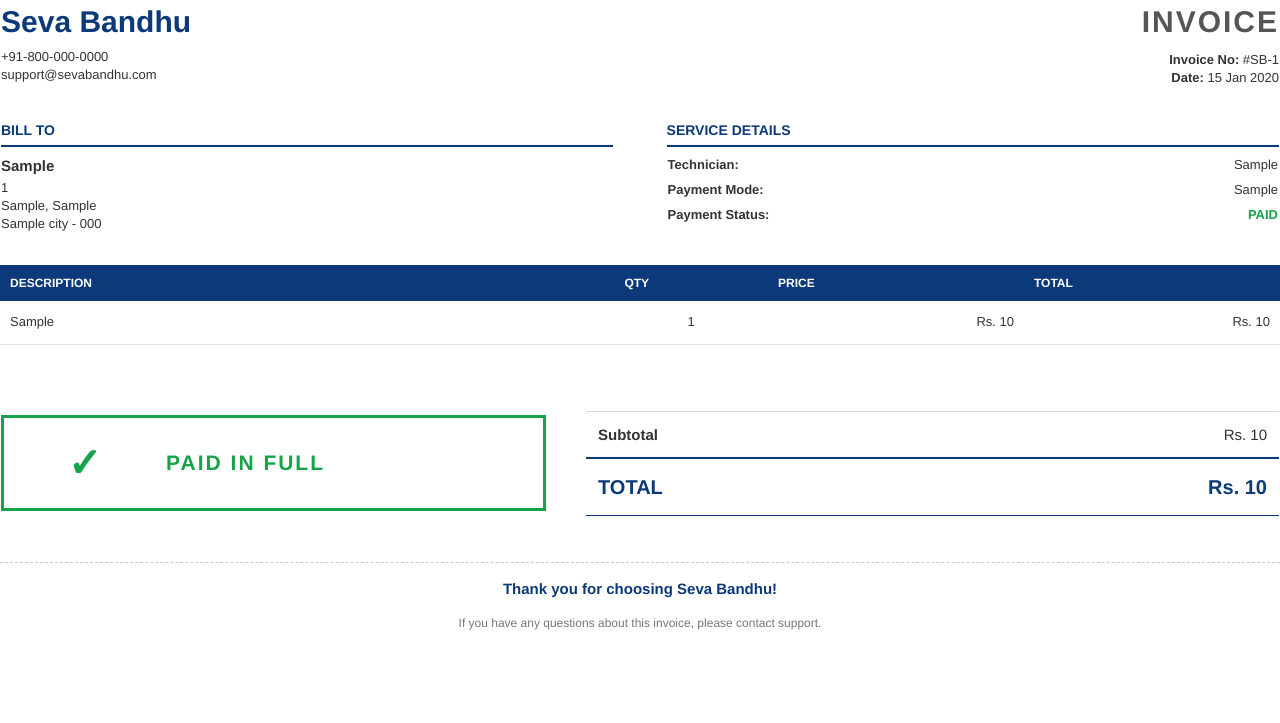
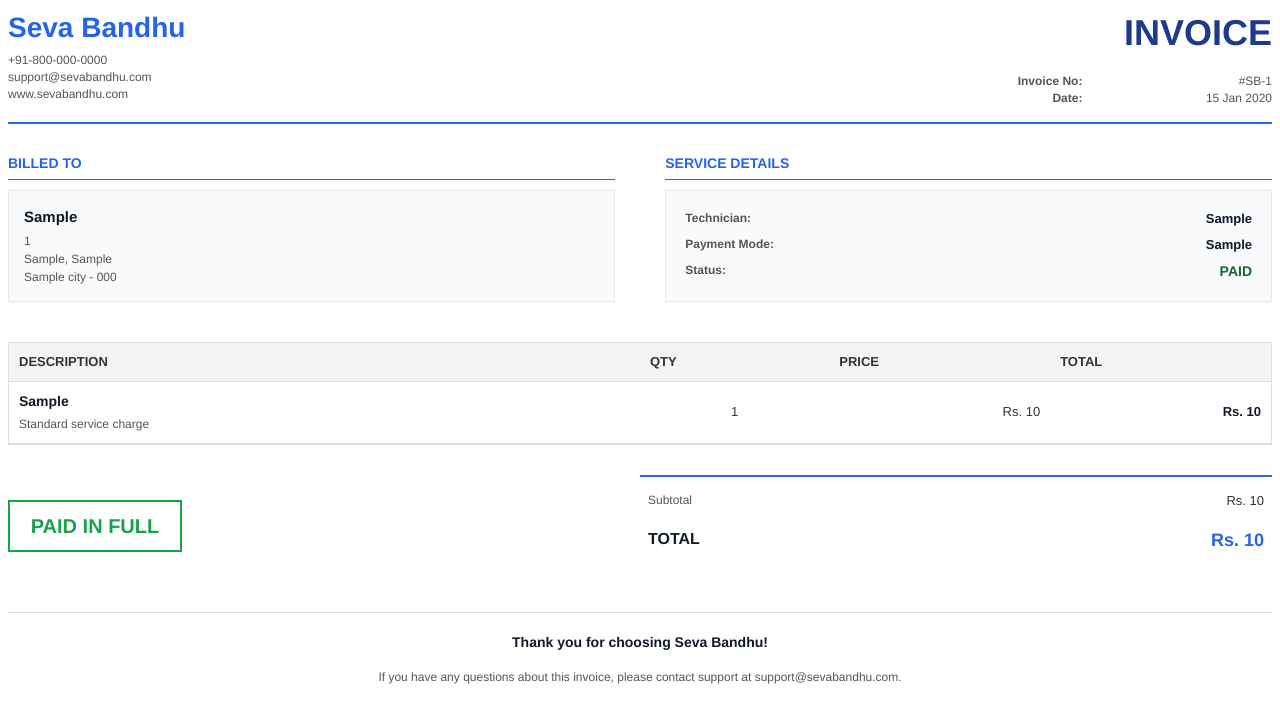
Before and after one commit to SRC9060/Seva-Bandhu, a Django app: template SevaBandhu-Frontend/templates/customer/invoice.html in a window 1280 px wide. Shown: the top 723 px of the page. Run offline with Django 5.2, Linux system fonts and the light colour scheme; the template is opened without the code that fills it: most values are stand-ins (such as "Sample title", 1, 10 or a date in 2020).

Commit message:
Fixed invoice design

```diff
--- a/SevaBandhu-Frontend/templates/customer/invoice.html
+++ b/SevaBandhu-Frontend/templates/customer/invoice.html
@@ -1,668 +1,247 @@
 <!DOCTYPE html>
 <html lang="en">
-
 <head>
     <meta charset="UTF-8">
-    <title>Invoice</title>
-
+    <title>Invoice - #SB-{{ service.id }}</title>
     <style>
         @page {
             size: A4 portrait;
-            margin: 1.2cm;
+            margin: 1.5cm;
         }
-
-        * {
-            box-sizing: border-box;
-        }
-
         body {
             font-family: 'Helvetica', 'Arial', sans-serif;
             font-size: 13px;
             color: #333333;
             line-height: 1.4;
-            margin: 0;
-            padding: 0;
         }
-
         table {
             width: 100%;
-            border-collapse: collapse;
         }
-
-        td,
-        th {
+        th, td {
             vertical-align: top;
         }
-
-        /* =====================================================
-           HEADER
-        ====================================================== */
-
-        .header-table {
-            margin-bottom: 32px;
-        }
-
-        .logo {
-            font-size: 30px;
+        .header-title {
+            font-size: 36px;
             font-weight: bold;
-            color: #0b3979;
-            margin-bottom: 5px;
-        }
-
-        .title {
-            font-size: 30px;
-            font-weight: bold;
-            color: #555555;
+            color: #1e3a8a;
             text-align: right;
             text-transform: uppercase;
-            letter-spacing: 2px;
-            margin-bottom: 5px;
         }
-
-        /* =====================================================
-           META INFORMATION
-        ====================================================== */
-
-        .meta-table {
-            margin-bottom: 30px;
-            page-break-inside: avoid;
+        .company-name {
+            font-size: 28px;
+            font-weight: bold;
+            color: #2563eb;
         }
-
+        .meta-text {
+            color: #555555;
+            font-size: 12px;
+        }
         .section-title {
             font-size: 14px;
             font-weight: bold;
-            color: #0b3979;
-            margin-bottom: 8px;
+            color: #2563eb;
             text-transform: uppercase;
-            border-bottom: 2px solid #0b3979;
-            padding-bottom: 4px;
+            padding-bottom: 5px;
+            border-bottom: 1px solid #2563eb;
+            margin-bottom: 10px;
         }
-
-        /* =====================================================
-           ITEMS TABLE
-        ====================================================== */
-
+        .info-table td {
+            padding: 4px;
+        }
         .items-table {
-            width: 100%;
-            border-collapse: collapse;
-            page-break-inside: avoid;
+            border: 1px solid #dddddd;
         }
-
         .items-table th {
-            background-color: #0b3979;
-            color: #ffffff;
+            background-color: #f3f4f6;
+            color: #333333;
+            font-weight: bold;
+            text-transform: uppercase;
             padding: 10px;
-            font-size: 12px;
-            text-transform: uppercase;
+            border-bottom: 1px solid #dddddd;
             text-align: left;
         }
-
         .items-table td {
-            padding: 12px 10px;
-            border-bottom: 1px solid #e0e0e0;
+            padding: 10px;
+            border-bottom: 1px solid #dddddd;
         }
-
+        .totals-table td {
+            padding: 8px;
+        }
         .text-right {
             text-align: right;
         }
-
         .text-center {
             text-align: center;
         }
-
-        /* =====================================================
-           TOTALS SECTION
-        ====================================================== */
-
-        .totals-section {
-            width: 100%;
-            margin-top: 65px;
-            page-break-inside: avoid;
+        .badge-paid {
+            color: #166534;
+            font-weight: bold;
+            font-size: 14px;
+            text-transform: uppercase;
         }
-
-        .payment-status-cell {
-            width: 45%;
-            vertical-align: middle;
-            padding-right: 30px;
+        .badge-unpaid {
+            color: #991b1b;
+            font-weight: bold;
+            font-size: 14px;
+            text-transform: uppercase;
         }
-
-        .totals-cell {
-            width: 55%;
-            vertical-align: middle;
-            padding-left: 10px;
-        }
-
-        /* =====================================================
-           PAID IN FULL BOX
-        ====================================================== */
-
-        .paid-box {
-            width: 100%;
-            height: 96px;
-            border: 3px solid #16a34a;
-            border-radius: 2px;
-        }
-
-        .paid-box td {
-            vertical-align: middle;
-            border: none;
-        }
-
-        .paid-icon-cell {
-            width: 30%;
-            text-align: center;
-        }
-
-        .paid-icon {
-            display: inline-block;
+        .stamp-paid {
             color: #16a34a;
-            font-size: 40px;
-            font-weight: bold;
-            text-align: center;
-        }
-
-        .paid-text-cell {
-            width: 70%;
-            text-align: left;
-        }
-
-        .paid-text {
-            font-size: 21px;
-            font-weight: bold;
-            color: #16a34a;
-            letter-spacing: 2px;
-            white-space: nowrap;
-        }
-
-        /* =====================================================
-           PAYMENT PENDING BOX
-        ====================================================== */
-
-        .pending-box {
-            width: 100%;
-            height: 96px;
-            border: 3px solid #dc2626;
-            border-radius: 2px;
-        }
-
-        .pending-box td {
-            vertical-align: middle;
-            border: none;
-        }
-
-        .pending-text {
-            font-size: 17px;
-            font-weight: bold;
-            color: #dc2626;
-            letter-spacing: 1.5px;
-            text-align: center;
-        }
-
-        /* =====================================================
-           SUBTOTAL / TOTAL
-        ====================================================== */
-
-        .totals-table {
-            width: 100%;
-            border-collapse: collapse;
-        }
-
-        .totals-table td {
-            padding: 12px 12px;
-            border: none;
-        }
-
-        /* Subtotal */
-        .subtotal-row td {
-            border-top: 1px solid #d9d9d9;
-            border-bottom: 2px solid #0b3979;
-        }
-
-        .subtotal-label {
-            width: 55%;
-            font-size: 15px;
-            font-weight: bold;
-            color: #333333;
-            text-align: left;
-        }
-
-        .subtotal-amount {
-            width: 45%;
-            font-size: 15px;
-            color: #333333;
-            text-align: right;
-            white-space: nowrap;
-        }
-
-        /* Total */
-        .total-row td {
-            border-bottom: 1px solid #0b3979;
-            padding-top: 14px;
-            padding-bottom: 14px;
-        }
-
-        .total-label {
-            width: 55%;
             font-size: 20px;
             font-weight: bold;
-            color: #0b3979;
-            text-align: left;
+            border: 2px solid #16a34a;
+            padding: 10px;
+            text-align: center;
+            width: 150px;
+            text-transform: uppercase;
         }
-
-        .total-amount {
-            width: 45%;
+        .stamp-pending {
+            color: #dc2626;
             font-size: 20px;
             font-weight: bold;
-            color: #0b3979;
-            text-align: right;
-            white-space: nowrap;
-        }
-
-        /* =====================================================
-           PAYMENT STATUS TEXT
-        ====================================================== */
-
-        .status-paid {
-            color: #16a34a;
-            font-weight: bold;
-        }
-
-        .status-unpaid {
-            color: #dc2626;
-            font-weight: bold;
-        }
-
-        /* =====================================================
-           FOOTER
-        ====================================================== */
-
-        .footer {
-            margin-top: 45px;
-            padding-top: 15px;
-            border-top: 1px dashed #cccccc;
-            font-size: 12px;
-            color: #777777;
+            border: 2px solid #dc2626;
+            padding: 10px;
             text-align: center;
-            page-break-inside: avoid;
-        }
-
-        .footer strong {
-            color: #0b3979;
-            font-size: 15px;
-        }
-
-        /* =====================================================
-           PRINT SAFETY
-        ====================================================== */
-
-        .no-break {
-            page-break-inside: avoid;
+            width: 200px;
+            text-transform: uppercase;
         }
     </style>
 </head>
-
 <body>
 
-    <!-- =====================================================
-         HEADER
-    ====================================================== -->
+    <!-- HEADER -->
+    <table cellpadding="0" cellspacing="0" style="margin-bottom: 30px; border-bottom: 2px solid #2563eb; padding-bottom: 15px;">
+        <tr>
+            <td width="50%">
+                <div class="company-name">Seva Bandhu</div>
+                <div class="meta-text" style="margin-top: 5px;">
+                    +91-800-000-0000<br>
+                    support@sevabandhu.com<br>
+                    www.sevabandhu.com
+                </div>
+            </td>
+            <td width="50%" align="right">
+                <div class="header-title">Invoice</div>
+                <table cellpadding="0" cellspacing="0" style="margin-top: 15px; width: 100%;">
+                    <tr>
+                        <td width="40%"></td>
+                        <td class="meta-text" align="right" width="30%"><strong>Invoice No:</strong></td>
+                        <td class="meta-text" align="right" width="30%" style="padding-left: 10px;">#SB-{{ service.id }}</td>
+                    </tr>
+                    <tr>
+                        <td width="40%"></td>
+                        <td class="meta-text" align="right" width="30%"><strong>Date:</strong></td>
+                        <td class="meta-text" align="right" width="30%" style="padding-left: 10px;">{{ service.created_at|date:"d M Y" }}</td>
+                    </tr>
+                </table>
+            </td>
+        </tr>
+    </table>
 
-    <table class="header-table">
+    <!-- BILLING INFO -->
+    <table cellpadding="0" cellspacing="0" style="margin-bottom: 40px;">
         <tr>
-
-            <td style="width: 50%;">
-                <div class="logo">
-                    Seva Bandhu
+            <!-- BILL TO -->
+            <td width="48%">
+                <div class="section-title">Billed To</div>
+                <div style="background-color: #f9fafb; padding: 15px; border: 1px solid #e5e7eb;">
+                    <div style="font-weight: bold; font-size: 15px; color: #111827; margin-bottom: 5px;">
+                        {{ service.customer_username|title }}
                     </div>
-
-                <div>
-                    +91-800-000-0000
+                    <div class="meta-text" style="line-height: 1.5;">
+                        {{ service.service_detail.contact_number }}<br>
+                        {{ service.service_address.house_flat_no }}, {{ service.service_address.street_area }}<br>
+                        {{ service.service_address.city }} - {{ service.service_address.pincode }}
                     </div>
-
-                <div>
-                    support@sevabandhu.com
                 </div>
             </td>
 
-            <td style="width: 50%;">
+            <td width="4%"></td>
 
-                <div class="title">
-                    INVOICE
+            <!-- SERVICE DETAILS -->
+            <td width="48%">
+                <div class="section-title">Service Details</div>
+                <div style="background-color: #f9fafb; padding: 15px; border: 1px solid #e5e7eb;">
+                    <table cellpadding="0" cellspacing="0" class="info-table" style="width: 100%;">
+                        <tr>
+                            <td class="meta-text" width="40%"><strong>Technician:</strong></td>
+                            <td class="text-right" width="60%">
+                                {% if service.technician_username %}
+                                    <span style="font-weight: bold; color: #111827;">{{ service.technician_username|title }}</span>
+                                {% else %}
+                                    <span style="font-style: italic; color: #6b7280;">Not Assigned</span>
+                                {% endif %}
+                            </td>
+                        </tr>
+                        <tr>
+                            <td class="meta-text" width="40%"><strong>Payment Mode:</strong></td>
+                            <td class="text-right" width="60%" style="font-weight: bold; color: #111827;">
+                                {{ service.payment_method|capfirst }}
+                            </td>
+                        </tr>
+                        <tr>
+                            <td class="meta-text" width="40%"><strong>Status:</strong></td>
+                            <td class="text-right" width="60%">
+                                <span class="{% if service.payment_status == 'paid' %}badge-paid{% else %}badge-unpaid{% endif %}">
+                                    {{ service.payment_status }}
+                                </span>
+                            </td>
+                        </tr>
+                    </table>
                 </div>
-
-                <div class="text-right" style="margin-top: 8px;">
-                    <strong>Invoice No:</strong>
-                    #SB-{{ service.id }}
-                    <br>
-
-                    <strong>Date:</strong>
-                    {{ service.created_at|date:"d M Y" }}
-                </div>
-
             </td>
-
         </tr>
     </table>
 
-
-    <!-- =====================================================
-         BILL TO / SERVICE DETAILS
-    ====================================================== -->
-
-    <table class="meta-table">
+    <!-- ITEMS -->
+    <table class="items-table" cellpadding="0" cellspacing="0" style="margin-bottom: 30px;">
         <tr>
-
-            <!-- BILL TO -->
-
-            <td style="width: 48%;">
-
-                <div class="section-title">
-                    Bill To
-                </div>
-
-                <div style="
-                        font-size: 15px;
-                        font-weight: bold;
-                        margin-bottom: 3px;
-                    ">
-                    {{ service.customer_username|title }}
-                </div>
-
-                <div>
-                    {{ service.service_detail.contact_number }}
-                </div>
-
-                <div>
-                    {{ service.service_address.house_flat_no }},
-                    {{ service.service_address.street_area }}
-                </div>
-
-                <div>
-                    {{ service.service_address.city }}
-                    -
-                    {{ service.service_address.pincode }}
-                </div>
-
+            <th width="50%">Description</th>
+            <th width="15%" class="text-center">Qty</th>
+            <th width="17.5%" class="text-right">Price</th>
+            <th width="17.5%" class="text-right">Total</th>
+        </tr>
+        <tr>
+            <td>
+                <div style="font-weight: bold; font-size: 14px; color: #111827;">{{ service.service_detail.service_category }}</div>
+                <div class="meta-text" style="margin-top: 5px;">Standard service charge</div>
             </td>
-
-
-            <!-- GAP -->
-
-            <td style="width: 4%;"></td>
-
-
-            <!-- SERVICE DETAILS -->
-
-            <td style="width: 48%;">
-
-                <div class="section-title">
-                    Service Details
-                </div>
-
-                <table style="width: 100%;">
-
-                    <!-- Technician -->
-
-                    <tr>
-
-                        <td style="padding-bottom: 6px;">
-                            <strong>
-                                Technician:
-                            </strong>
-                        </td>
-
-                        <td class="text-right" style="padding-bottom: 6px;">
-
-                            {% if service.technician_username %}
-
-                            {{ service.technician_username|title }}
-
-                            {% else %}
-
-                            Not Assigned
-
-                            {% endif %}
-
-                        </td>
-
-                    </tr>
-
-
-                    <!-- Payment Mode -->
-
-                    <tr>
-
-                        <td style="padding-bottom: 6px;">
-                            <strong>
-                                Payment Mode:
-                            </strong>
-                        </td>
-
-                        <td class="text-right" style="padding-bottom: 6px;">
-                            {{ service.payment_method|capfirst }}
-                        </td>
-
-                    </tr>
-
-
-                    <!-- Payment Status -->
-
-                    <tr>
-
-                        <td>
-                            <strong>
-                                Payment Status:
-                            </strong>
-                        </td>
-
-                        <td class="text-right">
-
-                            <span class="
-                                {% if service.payment_status == 'paid' %}
-                                    status-paid
-                                {% else %}
-                                    status-unpaid
-                                {% endif %}
-                                ">
-                                {{ service.payment_status|upper }}
-                            </span>
-
-                        </td>
-
-                    </tr>
-
-                </table>
-
-            </td>
-
+            <td class="text-center" style="vertical-align: middle;">1</td>
+            <td class="text-right" style="vertical-align: middle;">Rs. {{ service.amount }}</td>
+            <td class="text-right" style="font-weight: bold; vertical-align: middle; color: #111827;">Rs. {{ service.amount }}</td>
         </tr>
     </table>
 
-
-    <!-- =====================================================
-         ITEMS TABLE
-    ====================================================== -->
-
-    <table class="items-table">
-
-        <thead>
-
+    <!-- TOTALS -->
+    <table cellpadding="0" cellspacing="0" style="margin-top: 20px;">
         <tr>
-
-                <th style="width: 48%;">
-                    Description
-                </th>
-
-                <th class="text-center" style="width: 12%;">
-                    Qty
-                </th>
-
-                <th class="text-right" style="width: 20%;">
-                    Price
-                </th>
-
-                <th class="text-right" style="width: 20%;">
-                    Total
-                </th>
-
+            <td width="50%" style="vertical-align: bottom; padding-bottom: 10px;">
+                {% if service.payment_status == 'paid' %}
+                    <div class="stamp-paid">Paid In Full</div>
+                {% else %}
+                    <div class="stamp-pending">Payment Pending</div>
+                {% endif %}
+            </td>
+            <td width="50%" style="vertical-align: top;">
+                <table class="totals-table" cellpadding="0" cellspacing="0" style="width: 100%; border-top: 2px solid #2563eb;">
+                    <tr>
+                        <td class="meta-text" style="padding-top: 15px;">Subtotal</td>
+                        <td class="text-right" style="padding-top: 15px;">Rs. {{ service.amount }}</td>
                     </tr>
-
-        </thead>
-
-
-        <tbody>
-
                     <tr>
-
-                <td>
-                    {{ service.service_detail.service_category }}
+                        <td style="font-size: 16px; font-weight: bold; color: #111827; padding-top: 10px;">TOTAL</td>
+                        <td class="text-right" style="font-size: 18px; font-weight: bold; color: #2563eb; padding-top: 10px;">Rs. {{ service.amount }}</td>
+                    </tr>
+                </table>
             </td>
-
-                <td class="text-center">
-                    1
-                </td>
-
-                <td class="text-right">
-                    Rs.&nbsp;{{ service.amount }}
-                </td>
-
-                <td class="text-right">
-                    Rs.&nbsp;{{ service.amount }}
-                </td>
-
         </tr>
-
-        </tbody>
-
     </table>
 
-
-    <!-- =====================================================
-         PAYMENT STATUS + TOTALS
-    ====================================================== -->
-
-    <table class="totals-section">
-
-        <tr>
-
-            <!-- =============================================
-                 LEFT: PAID / PENDING
-            ============================================== -->
-
-            <td class="payment-status-cell">
-
-                {% if service.payment_status == 'paid' %}
-
-                <table class="paid-box">
-
-                    <tr>
-
-                        <td class="paid-icon-cell">
-
-                            <span class="paid-icon">
-                                ✓
-                            </span>
-
-                        </td>
-
-                        <td class="paid-text-cell">
-
-                            <span class="paid-text">
-                                PAID IN FULL
-                            </span>
-
-                        </td>
-
-                    </tr>
-
-                </table>
-
-                {% else %}
-
-                <table class="pending-box">
-
-                    <tr>
-
-                        <td>
-
-                            <div class="pending-text">
-                                PAYMENT PENDING
-                            </div>
-
-                        </td>
-
-                    </tr>
-
-                </table>
-
-                {% endif %}
-
-            </td>
-
-
-            <!-- =============================================
-                 RIGHT: SUBTOTAL + TOTAL
-            ============================================== -->
-
-            <td class="totals-cell">
-
-                <table class="totals-table">
-
-                    <!-- SUBTOTAL -->
-
-                    <tr class="subtotal-row">
-
-                        <td class="subtotal-label">
-                            Subtotal
-                        </td>
-
-                        <td class="subtotal-amount">
-                            Rs.&nbsp;{{ service.amount }}
-                        </td>
-
-                    </tr>
-
-
-                    <!-- TOTAL -->
-
-                    <tr class="total-row">
-
-                        <td class="total-label">
-                            TOTAL
-                        </td>
-
-                        <td class="total-amount">
-                            Rs.&nbsp;{{ service.amount }}
-                        </td>
-
-                    </tr>
-
-                </table>
-
-            </td>
-
-        </tr>
-
-    </table>
-
-
-    <!-- =====================================================
-         FOOTER
-    ====================================================== -->
-
-    <div class="footer">
-
-        <strong>
-            Thank you for choosing Seva Bandhu!
-        </strong>
-
-        <br><br>
-
-        If you have any questions about this invoice,
-        please contact support.
-
+    <!-- FOOTER -->
+    <div style="margin-top: 50px; text-align: center; border-top: 1px solid #dddddd; padding-top: 20px; font-size: 12px; color: #555555;">
+        <strong style="color: #111827; font-size: 14px;">Thank you for choosing Seva Bandhu!</strong><br><br>
+        If you have any questions about this invoice, please contact support at support@sevabandhu.com.
     </div>
 
 </body>
-
 </html>
--- a/SevaBandhu-Frontend/templates/customer/payment.html
+++ b/SevaBandhu-Frontend/templates/customer/payment.html
@@ -186,8 +186,7 @@
                         <div>
                             <span style="font-weight: 600; font-size: 14.5px; color: #0f172a; display: block;">Seva
                                 Bandhu Wallet</span>
-                            <span style="font-size: 13px; color: #64748b;">Balance: ₹{{ customer.wallet_balance
-                                }}</span>
+                            <span style="font-size: 13px; color: #64748b;">Balance: ₹{{ customer.wallet_balance }}</span>
                         </div>
                     </div>
                     <svg width="24" height="24" viewBox="0 0 24 24" fill="none" stroke="#64748b" stroke-width="2">
```
Lines whose indentation alone changed are shown as unchanged.
